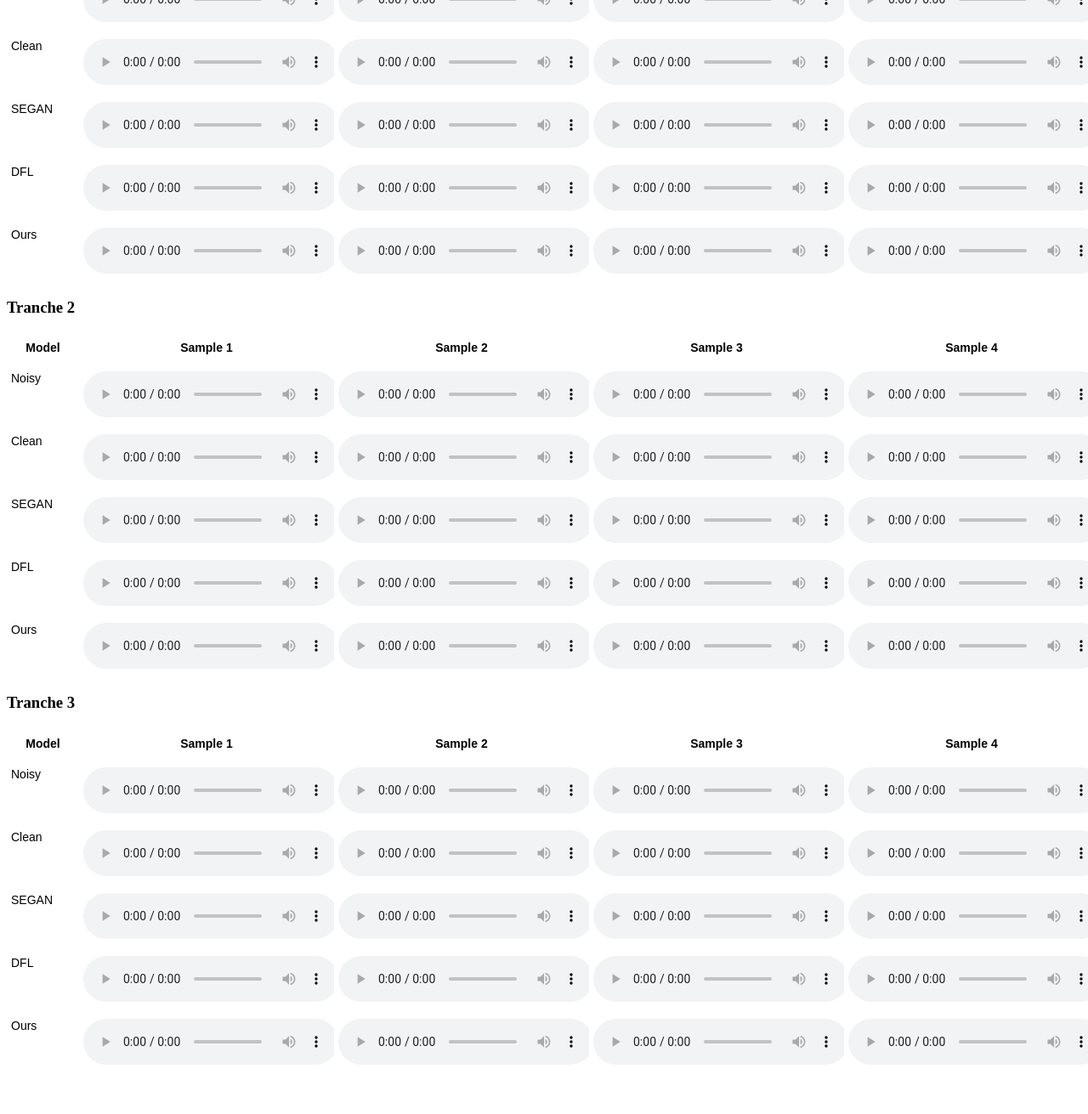
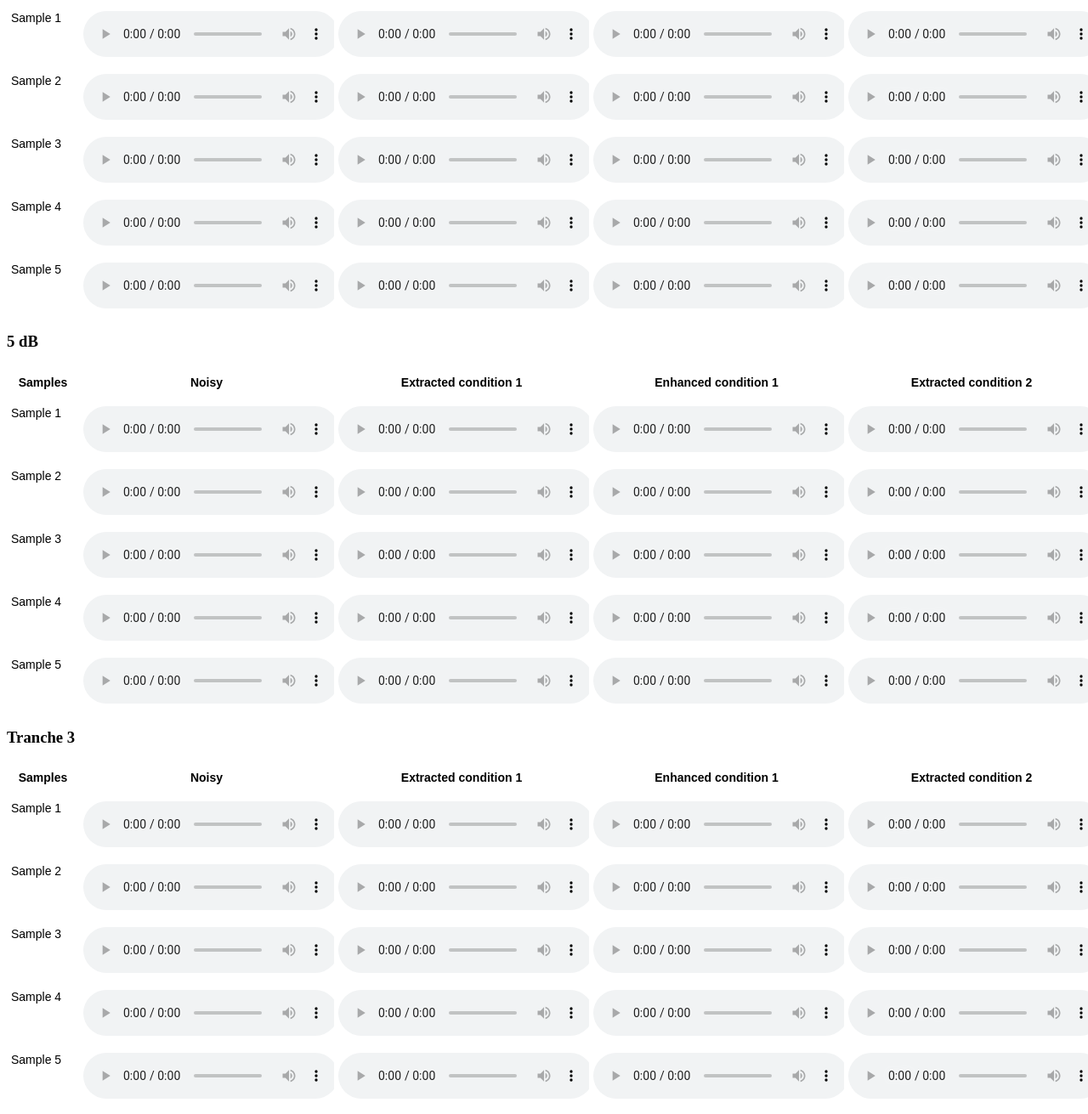
Before and after one commit to zhangxinaaaa/sse_demo.github.io, a plain HTML site: page index.html in a window 1280 px wide. Shown: the part 1763-3074 px from the top of the page at 85% size. Before the commit the page ends 3034 px from the top, so only its background shows below. Drawn offline with Linux system fonts and the light colour scheme.

Commit message:
adjust columns name 2

```diff
--- a/index.html
+++ b/index.html
@@ -366,7 +366,7 @@
   <h3>This experiment is carried out under three conditions.  On condition 1 and 2, transient audio objectand stationary audio object are extracted sequentially using the corresponding  embeddings. The residual signals after condition 2 are the enhanced speech signals.
   For condition 3,we directly extract the speech signal from the mixture signal with the speech embedding.  </h3>
 
-
+  <h3>0 dB</h3>
   <table class="tg" style="undefined;table-layout: fixed; width: 493px">
     <colgroup>
       <col style="width: 85px">
@@ -388,7 +388,7 @@
     </thead>
     <tbody>
       <tr>
-        <td class="tg-pcvp">Noisy</td>
+        <td class="tg-pcvp">Sample 1</td>
         <td class="tg-ihkz"><audio controls="">
             <source src="./samples/exp_i/tranche_1/p232_036-1-noisy.wav"></audio></td>
         <td class="tg-ihkz"><audio controls="">
@@ -401,7 +401,7 @@
             <source src="./samples/exp_i/tranche_1/p257_395-1-noisy.wav"></audio></td>
       </tr>
       <tr>
-        <td class="tg-0pky">Clean</td>
+        <td class="tg-0pky">Sample 2</td>
         <td class="tg-ihkz"><audio controls="">
             <source src="./samples/exp_i/tranche_1/p232_036-3-clean.wav"></audio></td>
         <td class="tg-ihkz"><audio controls="">
@@ -414,7 +414,7 @@
             <source src="./samples/exp_i/tranche_1/p257_395-3-clean.wav"></audio></td>
       </tr>
       <tr>
-        <td class="tg-pcvp">SEGAN</td>
+        <td class="tg-pcvp">Sample 3</td>
         <td class="tg-ihkz"><audio controls="">
             <source src="./samples/exp_i/tranche_1/p232_036-5-segan.wav"></audio></td>
         <td class="tg-ihkz"><audio controls="">
@@ -427,7 +427,7 @@
             <source src="./samples/exp_i/tranche_1/p257_395-5-segan.wav"></audio></td>
       </tr>
       <tr>
-        <td class="tg-0pky">DFL</td>
+        <td class="tg-0pky">Sample 4</td>
         <td class="tg-ihkz"><audio controls="">
             <source src="./samples/exp_i/tranche_1/p232_036-2-dfl.wav"></audio></td>
         <td class="tg-ihkz"><audio controls="">
@@ -440,7 +440,7 @@
             <source src="./samples/exp_i/tranche_1/p257_395-2-dfl.wav"></audio></td>
       </tr>
       <tr>
-        <td class="tg-pcvp">Ours</td>
+        <td class="tg-pcvp">Sample 5</td>
         <td class="tg-ihkz"><audio controls="">
             <source src="./samples/exp_i/tranche_1/p232_036-4-ours.wav"></audio></td>
         <td class="tg-ihkz"><audio controls="">
@@ -456,7 +456,7 @@
     </tbody>
   </table>
 
-    <h3>Tranche 2</h3>
+    <h3>5 dB</h3>
   <table class="tg" style="undefined;table-layout: fixed; width: 493px">
     <colgroup>
       <col style="width: 85px">
@@ -468,17 +468,17 @@
     </colgroup>
     <thead>
       <tr>
-        <th class="tg-c3ow">Model</th>
-        <th class="tg-c3ow">Sample 1</th>
-        <th class="tg-c3ow">Sample 2</th>
-        <th class="tg-c3ow">Sample 3</th>
-        <th class="tg-c3ow">Sample 4</th>
-        <th class="tg-c3ow">Sample 5</th>
+        <th class="tg-c3ow">Samples</th>
+        <th class="tg-c3ow">Noisy</th>
+        <th class="tg-c3ow">Extracted condition 1</th>
+        <th class="tg-c3ow">Enhanced condition 1</th>
+        <th class="tg-c3ow">Extracted condition 2</th>
+        <th class="tg-c3ow">Enhanced condition 2</th>
       </tr>
     </thead>
     <tbody>
       <tr>
-        <td class="tg-pcvp">Noisy</td>
+        <td class="tg-pcvp">Sample 1</td>
         <td class="tg-ihkz"><audio controls="">
             <source src="./samples/exp_i/tranche_2/p232_080-1-noisy.wav"></audio></td>
         <td class="tg-ihkz"><audio controls="">
@@ -492,7 +492,7 @@
 
       </tr>
       <tr>
-        <td class="tg-0pky">Clean</td>
+        <td class="tg-0pky">Sample 2</td>
         <td class="tg-ihkz"><audio controls="">
             <source src="./samples/exp_i/tranche_2/p232_080-3-clean.wav"></audio></td>
         <td class="tg-ihkz"><audio controls="">
@@ -505,7 +505,7 @@
             <source src="./samples/exp_i/tranche_2/p257_382-3-clean.wav"></audio></td>
       </tr>
       <tr>
-        <td class="tg-pcvp">SEGAN</td>
+        <td class="tg-pcvp">Sample 3</td>
         <td class="tg-ihkz"><audio controls="">
             <source src="./samples/exp_i/tranche_2/p232_080-5-segan.wav"></audio></td>
         <td class="tg-ihkz"><audio controls="">
@@ -518,7 +518,7 @@
             <source src="./samples/exp_i/tranche_2/p257_382-5-segan.wav"></audio></td>
       </tr>
       <tr>
-        <td class="tg-0pky">DFL</td>
+        <td class="tg-0pky">Sample 4</td>
         <td class="tg-ihkz"><audio controls="">
             <source src="./samples/exp_i/tranche_2/p232_080-2-dfl.wav"></audio></td>
         <td class="tg-ihkz"><audio controls="">
@@ -531,7 +531,7 @@
             <source src="./samples/exp_i/tranche_2/p257_382-2-dfl.wav"></audio></td>
       </tr>
       <tr>
-        <td class="tg-pcvp">Ours</td>
+        <td class="tg-pcvp">Sample 5</td>
         <td class="tg-ihkz"><audio controls="">
             <source src="./samples/exp_i/tranche_2/p232_080-4-ours.wav"></audio></td>
         <td class="tg-ihkz"><audio controls="">
@@ -558,17 +558,17 @@
     </colgroup>
     <thead>
       <tr>
-        <th class="tg-c3ow">Model</th>
-        <th class="tg-c3ow">Sample 1</th>
-        <th class="tg-c3ow">Sample 2</th>
-        <th class="tg-c3ow">Sample 3</th>
-        <th class="tg-c3ow">Sample 4</th>
-        <th class="tg-c3ow">Sample 5</th>
+        <th class="tg-c3ow">Samples</th>
+        <th class="tg-c3ow">Noisy</th>
+        <th class="tg-c3ow">Extracted condition 1</th>
+        <th class="tg-c3ow">Enhanced condition 1</th>
+        <th class="tg-c3ow">Extracted condition 2</th>
+        <th class="tg-c3ow">Enhanced condition 2</th>
       </tr>
     </thead>
     <tbody>
       <tr>
-        <td class="tg-pcvp">Noisy</td>
+        <td class="tg-pcvp">Sample 1</td>
         <td class="tg-ihkz"><audio controls="">
             <source src="./samples/exp_i/tranche_3/p232_145-1-noisy.wav"></audio></td>
         <td class="tg-ihkz"><audio controls="">
@@ -582,7 +582,7 @@
 
       </tr>
       <tr>
-        <td class="tg-0pky">Clean</td>
+        <td class="tg-0pky">Sample 2</td>
         <td class="tg-ihkz"><audio controls="">
             <source src="./samples/exp_i/tranche_3/p232_145-3-clean.wav"></audio></td>
         <td class="tg-ihkz"><audio controls="">
@@ -596,7 +596,7 @@
 
       </tr>
       <tr>
-        <td class="tg-pcvp">SEGAN</td>
+        <td class="tg-pcvp">Sample 3</td>
         <td class="tg-ihkz"><audio controls="">
             <source src="./samples/exp_i/tranche_3/p232_145-5-segan.wav"></audio></td>
         <td class="tg-ihkz"><audio controls="">
@@ -609,7 +609,7 @@
             <source src="./samples/exp_i/tranche_3/p257_272-5-segan.wav"></audio></td>
       </tr>
       <tr>
-        <td class="tg-0pky">DFL</td>
+        <td class="tg-0pky">Sample 4</td>
         <td class="tg-ihkz"><audio controls="">
             <source src="./samples/exp_i/tranche_3/p232_145-2-dfl.wav"></audio></td>
         <td class="tg-ihkz"><audio controls="">
@@ -622,7 +622,7 @@
             <source src="./samples/exp_i/tranche_3/p257_272-2-dfl.wav"></audio></td>
       </tr>
       <tr>
-        <td class="tg-pcvp">Ours</td>
+        <td class="tg-pcvp">Sample 5</td>
         <td class="tg-ihkz"><audio controls="">
             <source src="./samples/exp_i/tranche_3/p232_145-4-ours.wav"></audio></td>
         <td class="tg-ihkz"><audio controls="">
```
